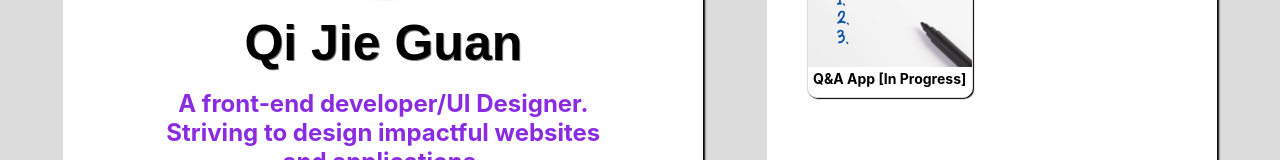
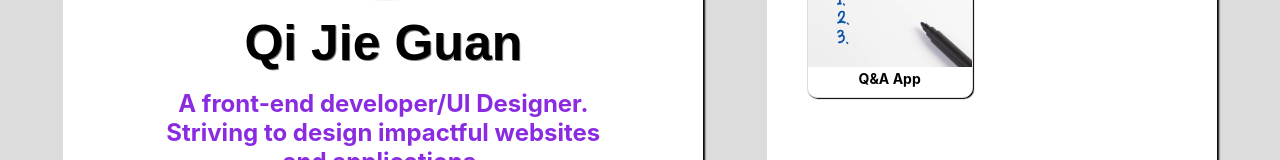
Before and after one commit to qijieguan/Portfolio, a React (Create React App) app: page / in a window 1280 px wide. Shown: the part 485-645 px from the top of the page. Built offline with nearby package versions, Linux system fonts and the light colour scheme.

Commit message:
updated portfolio

```diff
--- a/src/component/Home.js
+++ b/src/component/Home.js
@@ -39,7 +39,7 @@ const Home = () => {
                     </li>
                     <li className="project-li" onClick={() => window.open("https://secret-hamlet-60850.herokuapp.com/")}>
                         <img className='project-li-img' src={topic_img} alt=""></img>
-                        <div className='project-li-name'>Q&A App [In Progress] </div>
+                        <div className='project-li-name'>Q&A App</div>
                     </li>
                 </ul>
                 <div style={Object.assign({marginTop: '20%'},fontStyle2)}>To Be Deployed</div>
```
